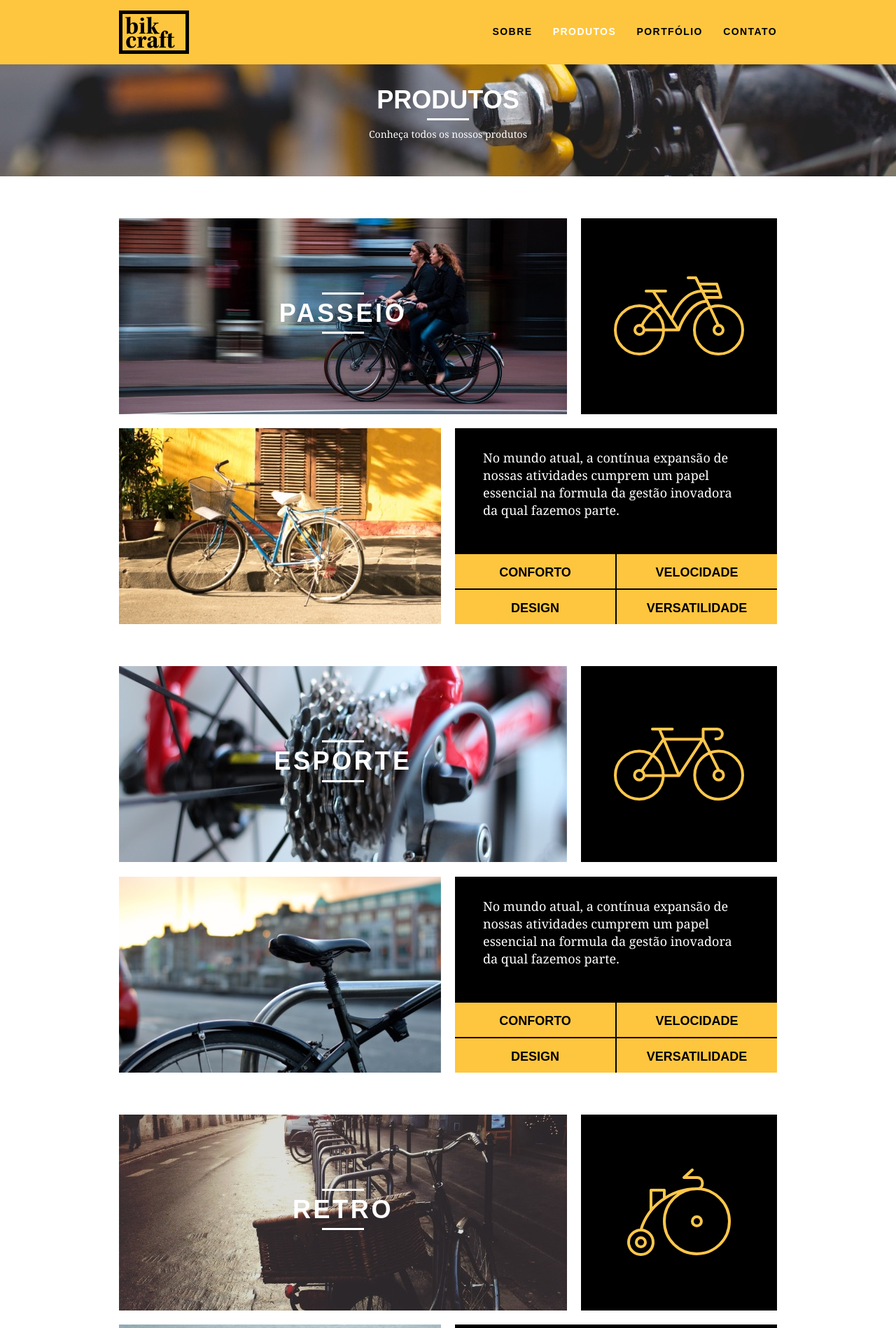
After one commit to Alexbbianchi/Design_Course, a PHP site: page /produtos.html in a window 1280 px wide. The commit adds this page. Shown: the top 1898 px of the page at 70% size. Run offline with PHP 8.4, Linux system fonts and the light colour scheme.

Commit message:
04-08-2020

```diff
--- /dev/null
+++ b/css/produtos.css
@@ -0,0 +1,70 @@
+.interna_produtos {
+    background: url("../img/bg-produtos.jpg") no-repeat center;
+    background-size: cover;
+}
+
+.produto_item {
+    padding-top: 60px;
+}
+
+.produto_item h2 {
+    font-size: 36px;
+    text-transform: uppercase;
+    letter-spacing: .1em;
+    font-weight: bold;
+    position: relative;
+    top: -180px;
+    text-align: center;
+    color: #fff;
+    margin-bottom: -51px;
+}
+
+.produto_item h2:after, .produto_item h2:before{
+    content: "";
+    display: block;
+    width: 60px;
+    height: 3px;
+    background: #fff;
+    margin: 6px auto 6px auto;
+}
+
+.produto_icone {
+    background: #000;
+    padding: 70px 0;
+}
+
+.produto_icone img {
+    margin: 0 auto;
+}
+
+.produto_info {
+    background: #000;
+}
+
+.produto_info p {
+    color: #fff;
+    font-size: 18px;
+    line-height: 25px;
+    height: 180px;
+    padding: 30px 40px;
+}
+
+.produto_info ul li {
+    background: #fec63e;
+    text-transform: uppercase;
+    font-size: 18px;
+    font-weight: bold;
+    line-height: 20px;
+    float: left;
+    width: 229px;
+    height: 49px;
+    text-align: center;
+    padding-top: 16px;
+}
+
+.produto_info ul li:nth-child(1), .produto_info ul li:nth-child(2) {
+    margin-bottom: 2px;
+}
+.produto_info ul li:nth-child(even) {
+    margin-left: 2px;
+}
--- a/css/sobre.css
+++ b/css/sobre.css
@@ -1,12 +1,13 @@
 .interna_sobre {
     background: url("../img/bg-sobre.jpg") no-repeat center;
+    background-size: cover;
 }
 
 .missao_sobre {
     padding-top: 60px;
 }
 
-.missao_sobre p{
+.missao_sobre p {
     font-size: 18px;
     line-height: 25px;
     margin-bottom: 1em;
--- a/css/style.css
+++ b/css/style.css
@@ -163,7 +163,6 @@ img {
     width: 100%;
     margin-top: 92px;
     height: 160px;
-    background-size: cover;
     text-align: center;
     color: #fff;
     padding-top: 30px;
@@ -218,6 +217,10 @@ img {
 .produtos_icone {
     background: #000;
     padding: 20px;
+}
+
+.produtos_icone img {
+    display: inline-block;
 }
 
 .call {
--- /dev/null
+++ b/produtos.html
@@ -0,0 +1,161 @@
+<!DOCTYPE html>
+<html lang="pt-BR">
+<head>
+    <meta charset="UTF-8">
+    <meta name="viewport" content="width=device-width, initial-scale=1.0">
+    <link rel="stylesheet" href="./css/normalize.css">
+    <link rel="stylesheet" href="./css/reset.css">
+    <link rel="stylesheet" href="./css/grid.css">
+    <link rel="stylesheet" href="./css/style.css">
+    <link rel="stylesheet" href="./css/produtos.css">
+    <title>Bikcraft - Produtos</title>
+</head>
+<body>
+    <!-- #region Header -->
+    <header class="header">
+        <div class="container">
+            <a href="index.html" class="grid-4">
+                <img src="img/bikcraft.svg" alt="Bikcraft">
+            </a>
+            <nav class="header_menu grid-12">
+                <ul>
+                    <li><a href="sobre.html">Sobre</a></li>
+                    <li><a href="produtos.html" class="menu_ativo">Produtos</a></li>
+                    <li><a href="portfolio.html">Portfólio</a></li>
+                    <li><a href="contato.html">Contato</a></li>
+                </ul>
+            </nav>
+        </div>
+    </header>
+    <!-- #endregion -->
+    <!-- #region Introdução-->
+    <section class="introducao-interna interna_produtos">
+        <div class="container">
+            <h1>Produtos</h1>
+            <p>Conheça todos os nossos produtos</p>
+        </div>
+    </section>
+    <!-- #region Produtos -->
+    <section class="container produto_item">
+        <div class="grid-11">
+            <img src="img/produtos/bikcraft-passeio-1.jpg" alt="Bikcraft Passeio">
+            <h2>Passeio</h2>
+        </div>
+        <div class="grid-5 produto_icone">
+            <img src="img/produtos/passeio.svg" alt="">
+        </div>
+        <div class="grid-8">
+            <img src="img/produtos/bikcraft-passeio-2.jpg" alt="Bikcraft Passeio">
+        </div>
+        <div class="grid-8 produto_info">
+            <p>No mundo atual, a contínua expansão de nossas atividades cumprem um papel essencial na formula da gestão inovadora da qual fazemos parte.</p>
+            <ul>
+                <li>Conforto</li>
+                <li>Velocidade</li>
+                <li>Design</li>
+                <li>Versatilidade</li>
+            </ul>
+        </div>
+    </section>
+
+    <section class="container produto_item">
+        <div class="grid-11">
+            <img src="img/produtos/bikcraft-esporte-1.jpg" alt="Bikcraft Esporte">
+            <h2>Esporte</h2>
+        </div>
+        <div class="grid-5 produto_icone">
+            <img src="img/produtos/esporte.svg" alt="">
+        </div>
+        <div class="grid-8">
+            <img src="img/produtos/bikcraft-esporte-2.jpg" alt="Bikcraft Esporte">
+        </div>
+        <div class="grid-8 produto_info">
+            <p>No mundo atual, a contínua expansão de nossas atividades cumprem um papel essencial na formula da gestão inovadora da qual fazemos parte.</p>
+            <ul>
+                <li>Conforto</li>
+                <li>Velocidade</li>
+                <li>Design</li>
+                <li>Versatilidade</li>
+            </ul>
+        </div>
+    </section>
+
+    <section class="container produto_item">
+        <div class="grid-11">
+            <img src="img/produtos/bikcraft-retro-1.jpg" alt="Bikcraft Retro">
+            <h2>Retro</h2>
+        </div>
+        <div class="grid-5 produto_icone">
+            <img src="img/produtos/retro.svg" alt="">
+        </div>
+        <div class="grid-8">
+            <img src="img/produtos/bikcraft-retro-2.jpg" alt="Bikcraft Retro">
+        </div>
+        <div class="grid-8 produto_info">
+            <p>No mundo atual, a contínua expansão de nossas atividades cumprem um papel essencial na formula da gestão inovadora da qual fazemos parte.</p>
+            <ul>
+                <li>Conforto</li>
+                <li>Velocidade</li>
+                <li>Design</li>
+                <li>Versatilidade</li>
+            </ul>
+        </div>
+    </section>
+    <!-- #endregion -->
+
+
+    <!-- #region Quebra -->
+    <section class="quebra">
+        <blockquote class="quote-externo container">
+            <p>"o verdadeiro segredo da felicidade está em ter um genuíno interesse por todos os detalhes da vida cotidiana."</p>
+            <cite>WILLIAM MORRIS</cite>
+        </blockquote>
+    </section>
+    <!-- #endregion -->
+    <!-- #region Footer -->
+    <footer>
+        <div class="footer">
+            <div class="container">
+                <div class="grid-8 footer_historia">
+                    <h3>Nossa História</h3>
+                    <p>O verdadeiro segredo da felicidade está em ter um genuíno interesse por todos os detalhes da vida cotidiana. Interesse por dodos os detalhes da vida cotidiana cotidiana</p>
+                </div>
+                <div class="grid-4 footer_contato">
+                    <h3>Contato</h3>
+                    <ul>
+                        <li>-45 9999- 9999</li>
+                        <li>-contato@bikcraft.com</li>
+                        <li>-Foz do Iguaçu - PR</li>
+                    </ul>
+                </div>
+                <div class="grid-4 footer_redes">
+                    <h3>Contato</h3>
+                    <ul>
+                        <li>
+                            <a href="http://facebook.com" target="_blank">
+                                <img src="img/redes-sociais/facebook.svg" alt="Facebook">
+                            </a>
+                        </li>
+                        <li>
+                            <a href="http://instagram.com" target="_blank">
+                                <img src="img/redes-sociais/instagram.svg" alt="Instagram">
+                            </a>
+                        </li>
+                        <li>
+                            <a href="http://twitter.com" target="_blank">
+                                <img src="img/redes-sociais/twitter.svg" alt="Twitter">
+                            </a>
+                        </li>
+                    </ul>
+                </div>
+            </div>
+        </div>
+        <div class="copy">
+            <div class="container">
+                <p class="grid-16">Bikcraft 2020 - Alguns direitos reservados.</p>
+            </div>
+        </div>
+    </footer>
+    <!-- #endregion -->
+</body>
+</html>
```
